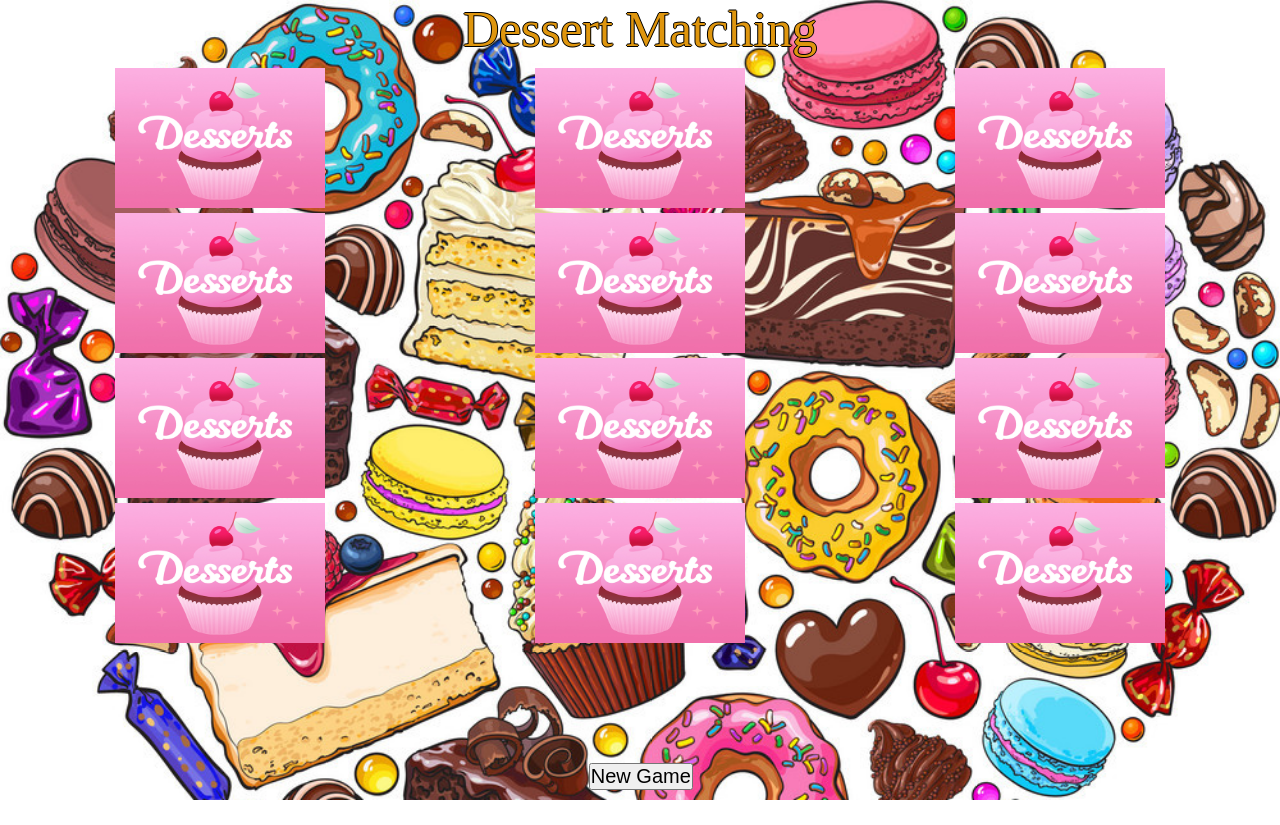
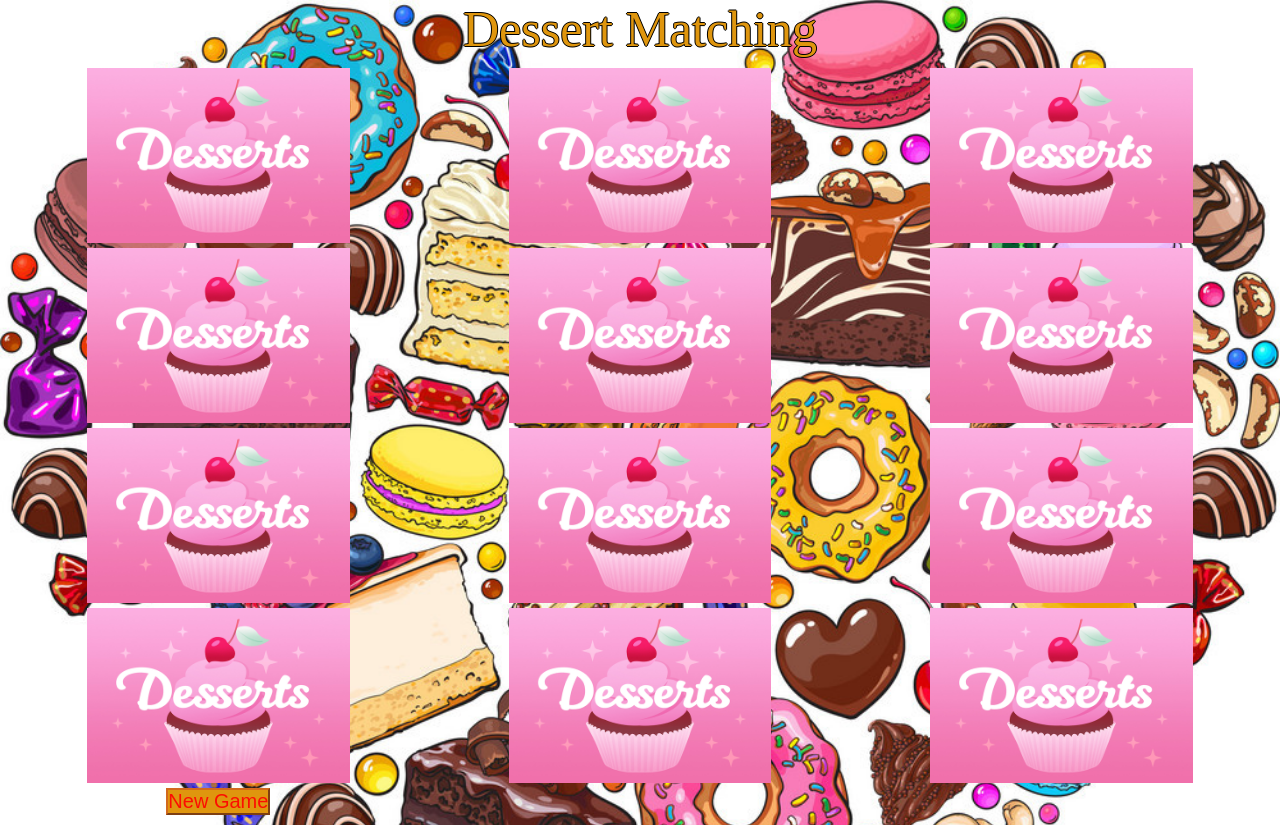
Before and after one commit to Sharqs/Memory_game, a plain HTML site: page index.html in a window 1280 px wide. Before the commit the page ends 800 px from the top, so only its background shows below. Drawn offline with Linux system fonts and the light colour scheme.

Commit message:
refining outline of js/css before flip

```diff
--- a/index.html
+++ b/index.html
@@ -5,7 +5,7 @@
     <meta name="viewport" content="width=device-width, initial-scale=1.0">
     <meta http-equiv="X-UA-Compatible" content="ie=edge">
     <link rel="stylesheet" href="memory_style.css">
-    <title>Document</title>
+    <title>Memory Game</title>
 </head>
 <body>
     <header>Dessert Matching</header>
--- a/memory.js
+++ b/memory.js
@@ -12,12 +12,12 @@ window.onload=function(){
         }
         return a;
     }/*
-    function noMatch { // make class front visible
+    function noMatch { // flip to front class again
 
     }
     function flip (e){
         e.preventdefault();
-
+        if (match.length<2){
             if (match.length === 1){    // 2nd click
                 if (e.target.classname === match[0]){  //match
                     matched++                   // number of matches
@@ -33,6 +33,7 @@ window.onload=function(){
             else{ // .toggle
             }
         }
+    }
     */
    var button = document.querySelector("button")
     button.addEventListener("click",)           // shuffle/refresh
--- a/memory_style.css
+++ b/memory_style.css
@@ -19,9 +19,9 @@ header{
 .game{
     display: grid;
     grid-template-columns: repeat(3, 1fr);
-    row-gap: 5px;
+    gap: 5px;
     margin: 10px;
-    height: 90vh;
+    height: 90%;
     justify-content: center;
 
 }
@@ -29,10 +29,20 @@ header{
     display: flex;
     justify-content: center;
     align-content: center;
-    height: 100%;
+    height: 175px;
 
     position: relative;
+    /*
+    perspective: 1000;
+    */
 }
+    /*
+.card.flip{
+    transform:rotateY(180deg)
+}
+
+    */
+
 .front, .back{
     height: 100%;
     width: 100%;
@@ -40,11 +50,19 @@ header{
     position: absolute;
 }
 footer{
-    position: absolute;
-    left: 46%;
+    display: flex;
+    justify-content: center;
+    width: 100%;
     bottom: 10px;
 
 }
 button{
     font-size: 20px;
+    color: rgba(255, 0, 0, 0.904);
+    background-color: rgb(223, 150, 14);
+    border-color: chocolate;
 }
+button:hover{
+    background-color: white;
+    border-color: black;
+}
```
Also changed, not shown: 1 other file. Lines whose indentation alone changed are shown as unchanged.
